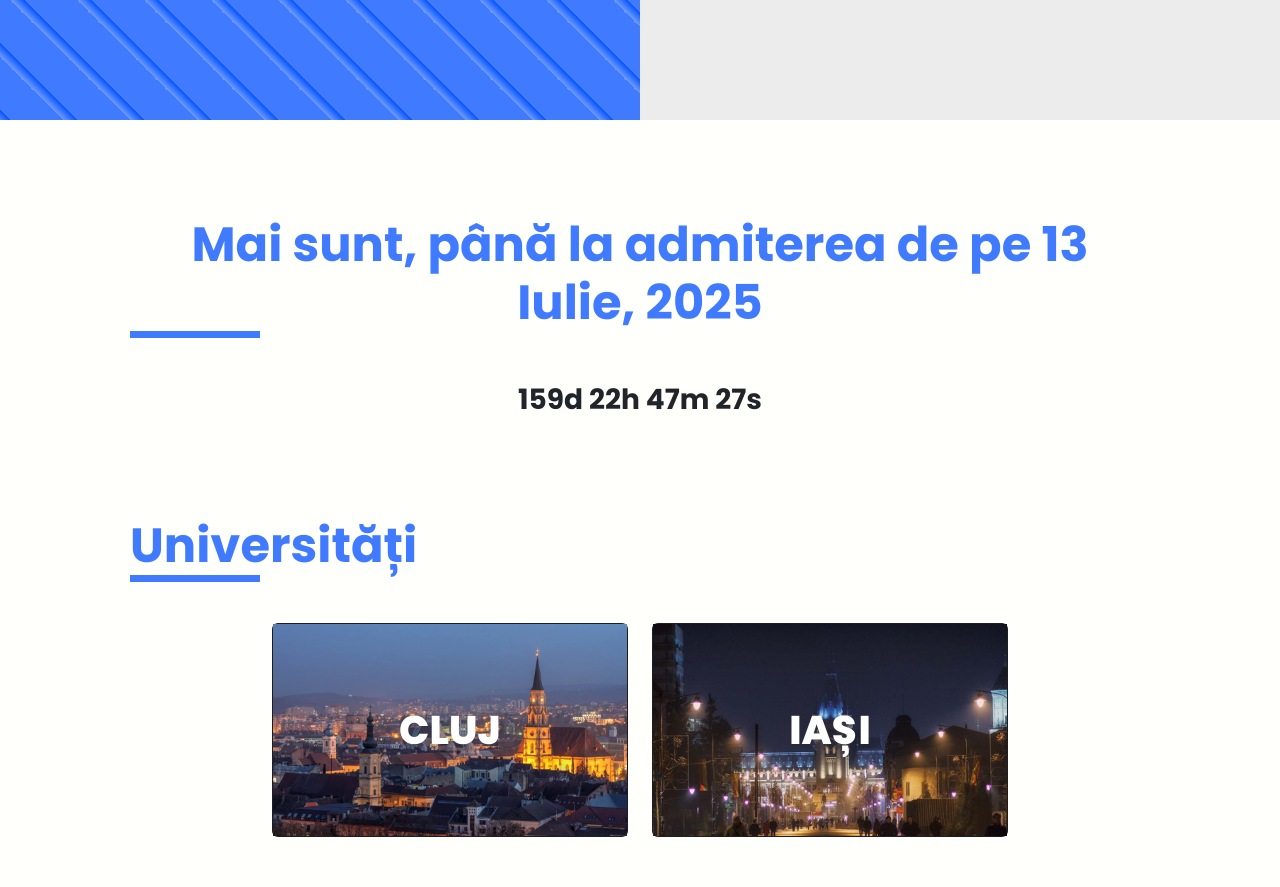
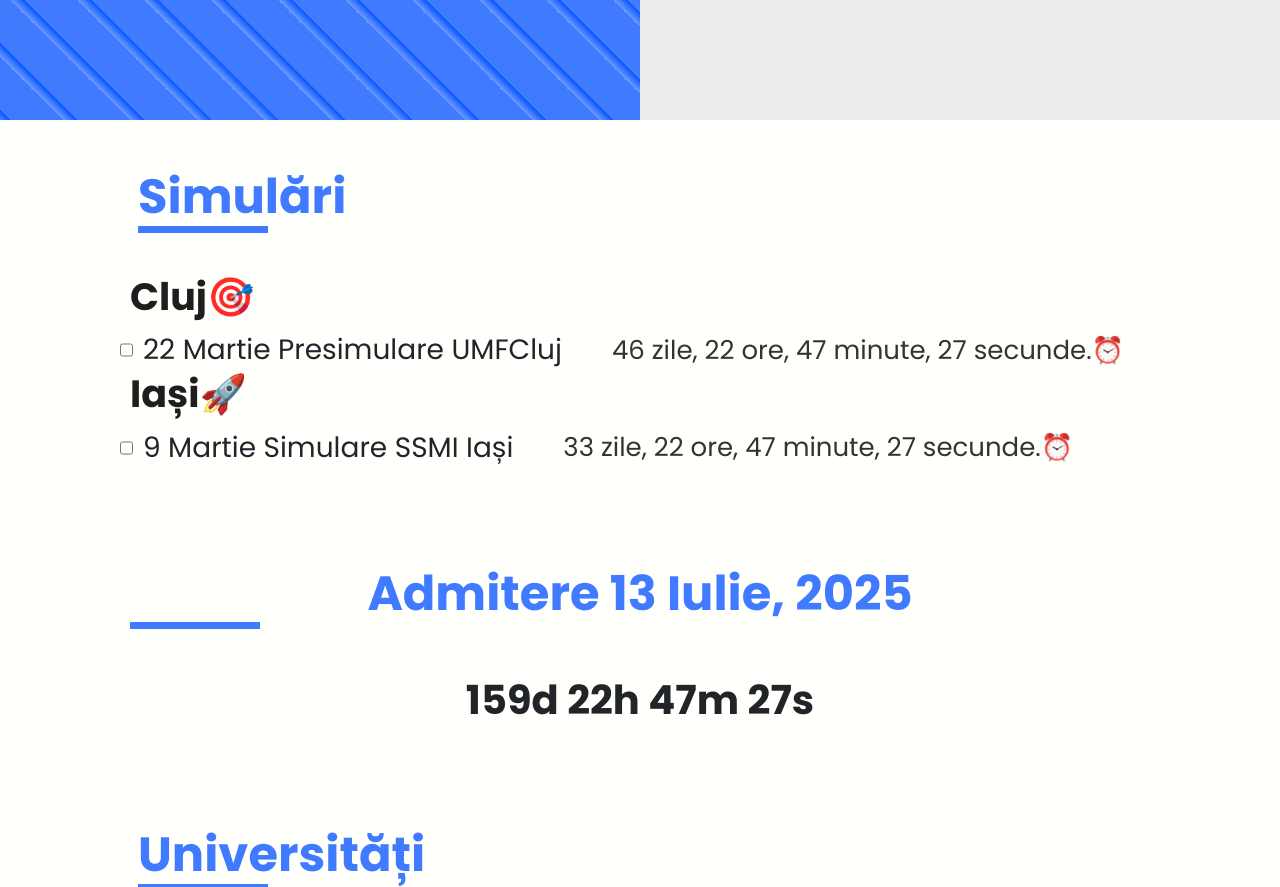
Before and after one commit to mrpaulescu/mrpaulescu.github.io, a plain HTML site: page index.html in a window 1280 px wide. Shown: the part 680-1567 px from the top of the page. Drawn offline with nearby package versions, Linux system fonts and the light colour scheme.

Commit message:
added 3 countdowns

```diff
--- a/assets/js/main.js
+++ b/assets/js/main.js
@@ -1,6 +1,41 @@
 import footerCopyrightHandler from "../js/footer.js";
 
 footerCopyrightHandler()
+
+// Function to update the countdown for May 22 Presimulare Cluj
+function updateCountdown() {
+    const targetDate = new Date("March 22, 2025 00:00:00").getTime();
+    const now = new Date().getTime();
+    const timeLeft = targetDate - now;
+
+    const days = Math.floor(timeLeft / (1000 * 60 * 60 * 24));
+    const hours = Math.floor((timeLeft % (1000 * 60 * 60 * 24)) / (1000 * 60 * 60));
+    const minutes = Math.floor((timeLeft % (1000 * 60 * 60)) / (1000 * 60));
+    const seconds = Math.floor((timeLeft % (1000 * 60)) / 1000);
+
+    // Display the time left until May 22
+    document.getElementById("timeUntilMay22").innerHTML = ` ${days} zile, ${hours} ore, ${minutes} minute, ${seconds} secunde.⏰`;
+}
+
+function updateCountdown2() {
+    const targetDate = new Date("March 9, 2025 00:00:00").getTime();
+    const now = new Date().getTime();
+    const timeLeft = targetDate - now;
+
+    const days = Math.floor(timeLeft / (1000 * 60 * 60 * 24));
+    const hours = Math.floor((timeLeft % (1000 * 60 * 60 * 24)) / (1000 * 60 * 60));
+    const minutes = Math.floor((timeLeft % (1000 * 60 * 60)) / (1000 * 60));
+    const seconds = Math.floor((timeLeft % (1000 * 60)) / 1000);
+
+    // Display the time left until May 22
+    document.getElementById("timeUntilMarch9").innerHTML = ` ${days} zile, ${hours} ore, ${minutes} minute, ${seconds} secunde.⏰`;
+}
+// Update countdown every second
+setInterval(updateCountdown2, 1000);
+
+
+// Update countdown every second
+setInterval(updateCountdown, 1000);
 
 function handleCurrentYear() {
     const year = new Date().getFullYear()
--- a/assets/styles/main.css
+++ b/assets/styles/main.css
@@ -423,6 +423,70 @@ section.hero {
         justify-content: center;
     }
 }
+/* Make the container for the checkbox and time display use Flexbox */
+/* Default styling for the section */
+.selection {
+    width: 100%;
+    padding: 0 20px; /* Add padding to the left and right of the entire section */
+}
+
+.presimulare-section {
+    margin-top: 30px; /* Adds space between each section */
+}
+
+h3 {
+    text-align: left; /* Left align the headings */
+    font-size: 38px;  /* Set a default font size */
+    margin-left: 40px; /* Indentation from the left */
+}
+
+.presimulare {
+    display: flex;               /* Use Flexbox for layout */
+    align-items: center;         /* Vertically align the checkbox and the countdown */
+    gap: 10px;                   /* Add space between the checkbox and the countdown */
+    justify-content: flex-start; /* Align to the left */
+    margin-top: 10px;            /* Space between label and checkbox */
+    margin-left: 30px;           /* Indentation from the left to align with h3 */
+}
+
+.presimulare label {
+    font-size: 28px;
+    font-weight: normal;
+    display: flex;
+    align-items: left;
+    gap: 10px;                   /* Adds space between checkbox and text */
+}
+
+#timeUntilMay22, #timeUntilMarch9 {
+    font-size: 26px;
+    color: #333;
+    margin-left: 40px;           /* Adds space between label and countdown */
+}
+
+/* Mobile Styles */
+@media screen and (max-width: 768px) {
+    h3 {
+        font-size: 20px;        /* Smaller font size for mobile */
+        margin-left: 20px;      /* Less indentation on mobile */
+    }
+
+    .presimulare {
+        justify-content: flex-start; /* Keep countdown aligned to the left */
+        margin-left: 20px;          /* Maintain same indentation for countdown */
+        width: 100%;                /* Make sure it takes full width on mobile */
+    }
+
+    .presimulare label {
+        font-size: 16px;          /* Adjust label font size for mobile */
+    }
+
+    #timeUntilMay22, #timeUntilMarch9 {
+        font-size: 14px;          /* Adjust font size of countdown */
+        margin-left: 10px;        /* Reduce margin between label and time */
+    }
+}
+
+
 
 /*
 ---------------------------------------------
--- a/index.html
+++ b/index.html
@@ -80,10 +80,32 @@
           </div>
         </div>
    </section>
+   <section class="selection container">
+<h2 class="m-5 titlu-sectiune">Simulări</h2>
+<h3>Cluj🎯</h3>
+   <!-- Martie 22 Presimulare Section -->
+<div class="presimulare">
+  <label>
+      <input type="checkbox" id="presimulareCheckbox">
+      22 Martie Presimulare UMFCluj
+  </label>
+  <span id="timeUntilMay22"></span>
+</div>
+
+<h3>Iași🚀</h3>
+   <!-- Martie 9 Presimulare Section -->
+<div class="presimulare">
+  <label>
+      <input type="checkbox" id="presimulareCheckbox">
+      9 Martie Simulare SSMI Iași
+  </label>
+  <span id="timeUntilMarch9"></span>
+</div>
+</section>
    <!-- Countdown Timer -->
    <section class="countdown container text-center my-5">
-      <h2 class="m-5 titlu-sectiune">Mai sunt, până la admiterea de pe 13 Iulie, 2025</h2>
-      <div id="countdown" class="fs-3 fw-bold"></div>
+    <h2 class="m-5 titlu-sectiune">Admitere 13 Iulie, 2025</h2>
+    <div id="countdown" class="fs-1 fw-bold"></div>
  </section>
  <script>
       function updateCountdown() {
```
Lines whose indentation alone changed are shown as unchanged.
